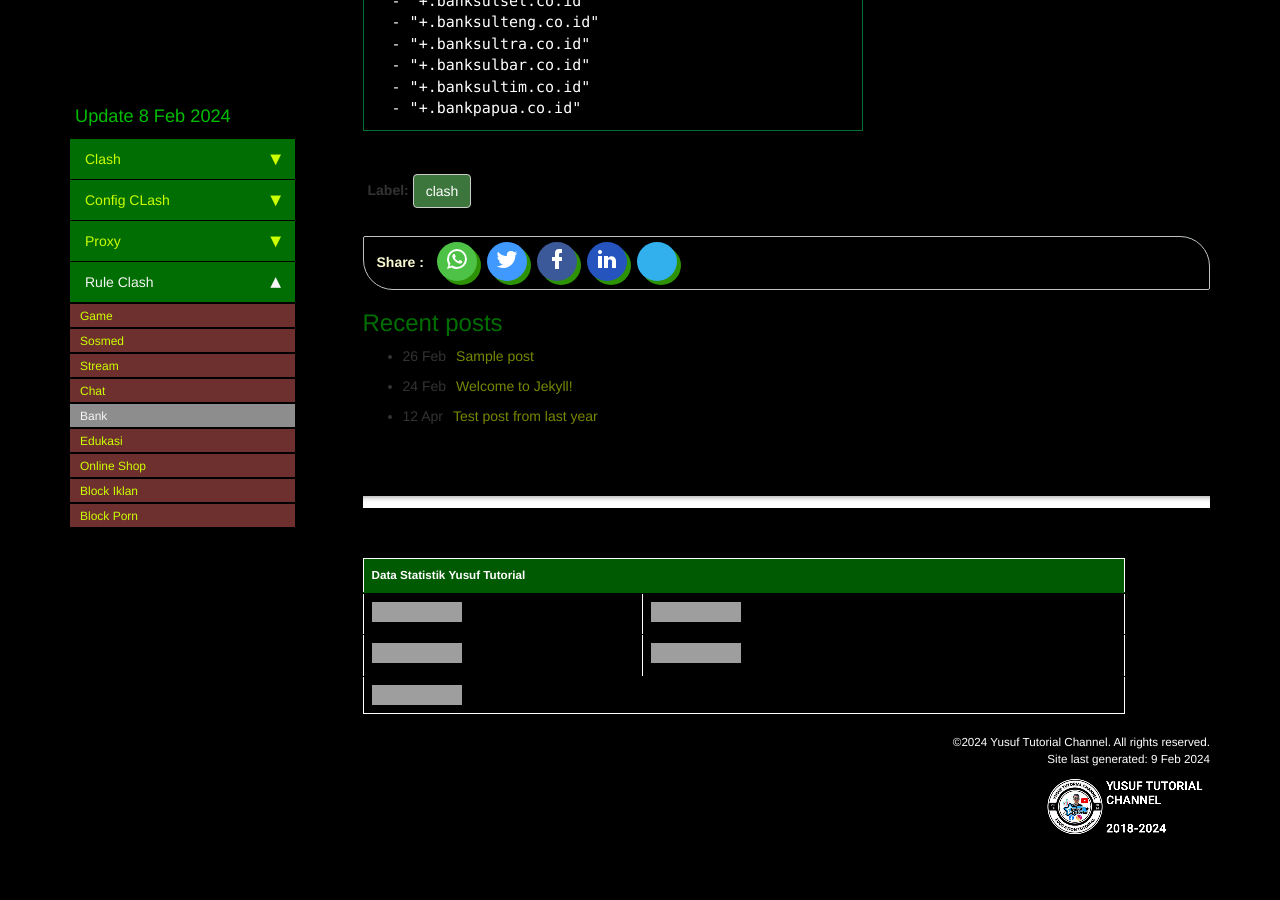
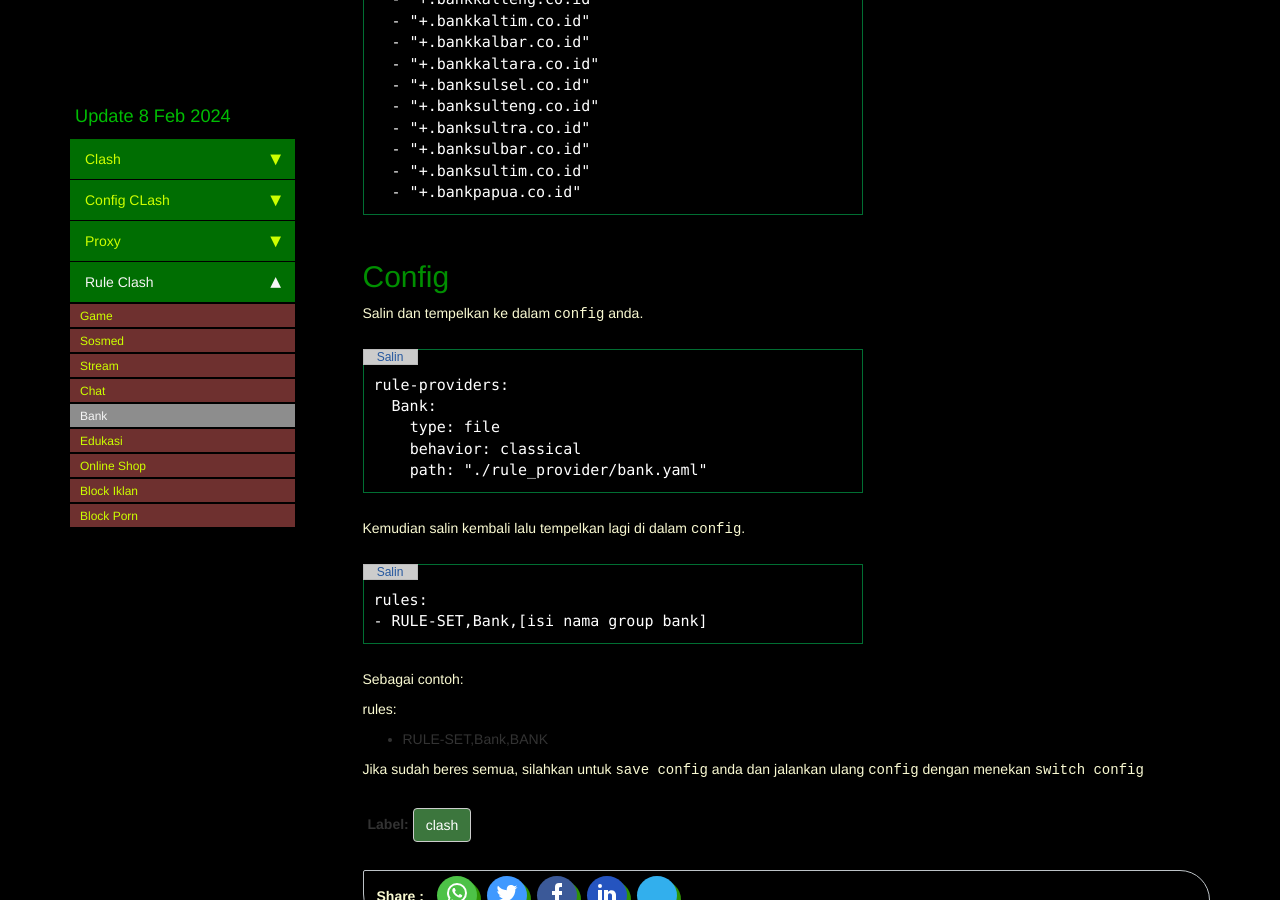
Before and after one commit to yusuftutorial/home, a Jekyll site: the page built from pages/clash/rule-bank.md, in a window 1280 px wide and 900 px high, scrolled down 675 px, cut to the strip 0-900 px from the top of the window. Built offline with Jekyll 4.4.1, drawn with Linux system fonts in a browser that asks for light colours; nearby versions of some CDN libraries; comment, search, counter and statistics services are not loaded; some of the changed text lies outside the part shown; grey boxes are pictures that could not be loaded.

Commit message:
Update rule-bank.md

```diff
--- a/pages/clash/rule-bank.md
+++ b/pages/clash/rule-bank.md
@@ -9,7 +9,11 @@ comments: true
 tags: [clash]
 ---
 
-<pre id="myPreTag">payload:
+## Rule Provider
+
+Taruh ke dalam file baru dengan nama `bank.yaml` di dalam folder `rule_provider`.
+
+<pre>payload:
 
   # > RULE BY SIMASTER
   - "+.bri.co.id"
@@ -34,5 +38,26 @@ tags: [clash]
   - "+.banksultra.co.id"
   - "+.banksulbar.co.id"
   - "+.banksultim.co.id"
-  - "+.bankpapua.co.id"
-</pre>
+  - "+.bankpapua.co.id"</pre>
+
+## Config
+
+Salin dan tempelkan ke dalam `config` anda.
+
+<pre>rule-providers:
+  Bank:
+    type: file
+    behavior: classical
+    path: "./rule_provider/bank.yaml"</pre>
+
+Kemudian salin kembali lalu tempelkan lagi di dalam `config`.
+
+<pre>rules:
+- RULE-SET,Bank,[isi nama group bank]</pre>
+
+Sebagai contoh:
+
+rules:
+- RULE-SET,Bank,BANK
+
+Jika sudah beres semua, silahkan untuk `save config` anda dan jalankan ulang `config` dengan menekan `switch config`
```
